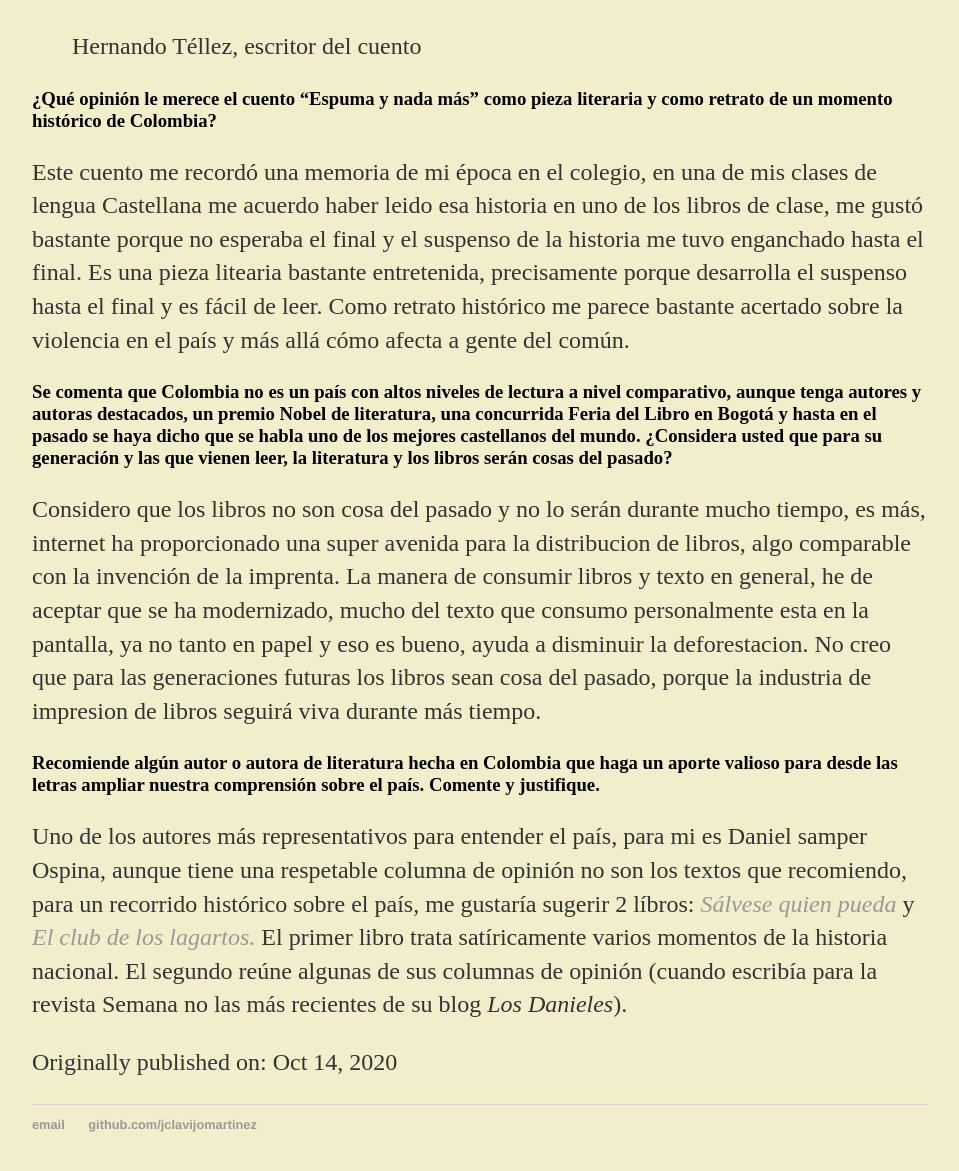
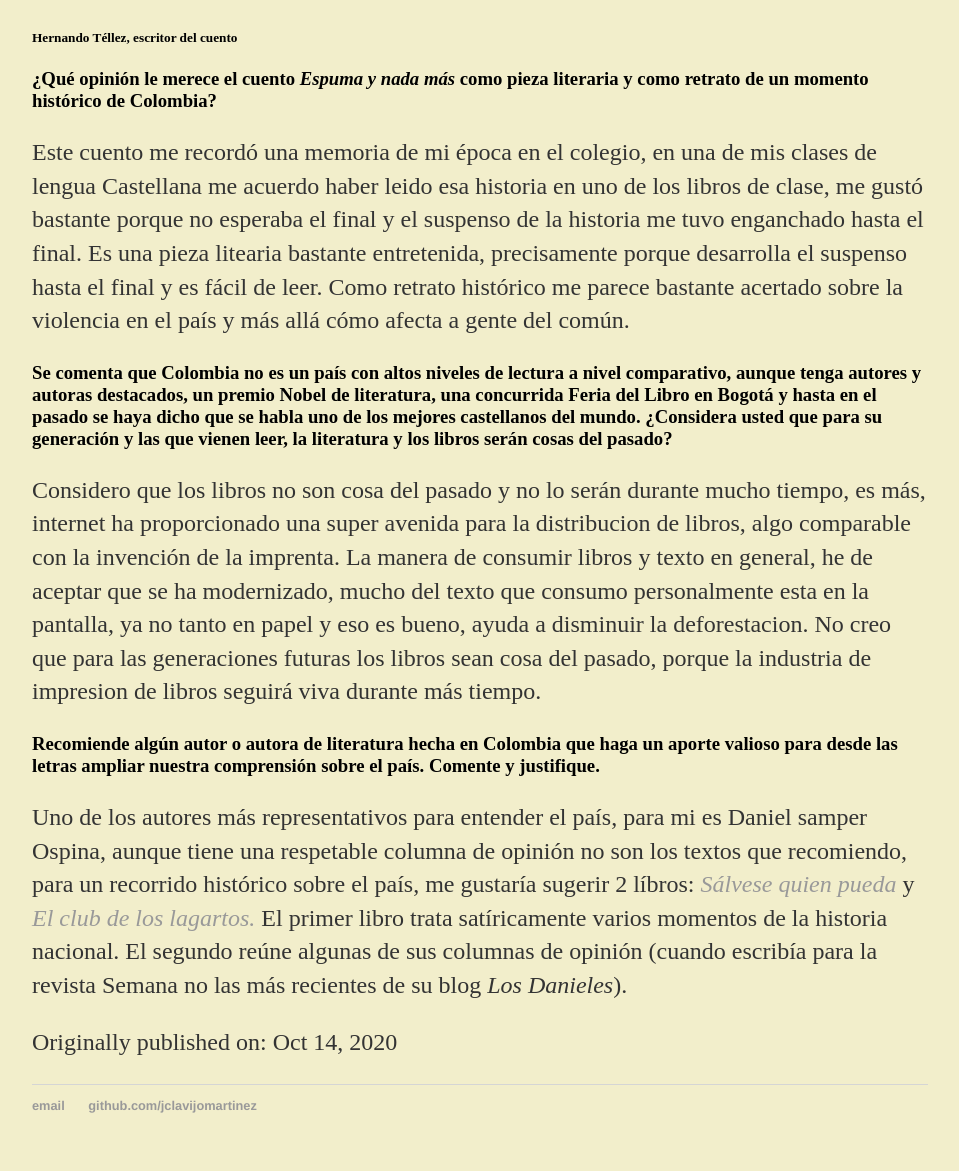
Before and after one commit to jclavijomartinez/jclavijomartinez.github.io, a Jekyll site: the page built from _posts/2020-10-14-tarea-espuma-y-nada-mas.md, in a window 1280 px wide, cut to the strip 665-1857 px from the top of the page. Shown: the top 1171 px of the strip, without its empty margins (160-1119 px from the left). Built offline with Jekyll 4.4.1, drawn with Linux system fonts in a browser that asks for light colours.

```diff
--- a/_posts/2020-10-14-tarea-espuma-y-nada-mas.md
+++ b/_posts/2020-10-14-tarea-espuma-y-nada-mas.md
@@ -10,9 +10,9 @@ Para esta tarea había que leer el cuento _Espuma y nada más_ Escrito por Herna
 <p align="center">
   <img width="460" height="300" src="https://www.literatura.us/tellez/ht.jpg">
 </p>
-> Hernando Téllez, escritor del cuento
+##### Hernando Téllez, escritor del cuento
 
-### ¿Qué opinión le merece el cuento "Espuma y nada más" como pieza literaria y como retrato de un momento histórico de Colombia?
+### ¿Qué opinión le merece el cuento _Espuma y nada más_ como pieza literaria y como retrato de un momento histórico de Colombia?
 
 Este cuento me recordó una memoria de mi época en el colegio, en una de mis clases de lengua Castellana me acuerdo haber leido esa historia en uno de los libros de clase, me gustó bastante porque no esperaba el final y el suspenso de la historia me tuvo enganchado hasta el final. Es una pieza litearia bastante entretenida, precisamente porque desarrolla el suspenso hasta el final y es fácil de leer. Como retrato histórico me parece bastante acertado sobre la violencia en el país y más allá cómo afecta a gente del común.
 
```
